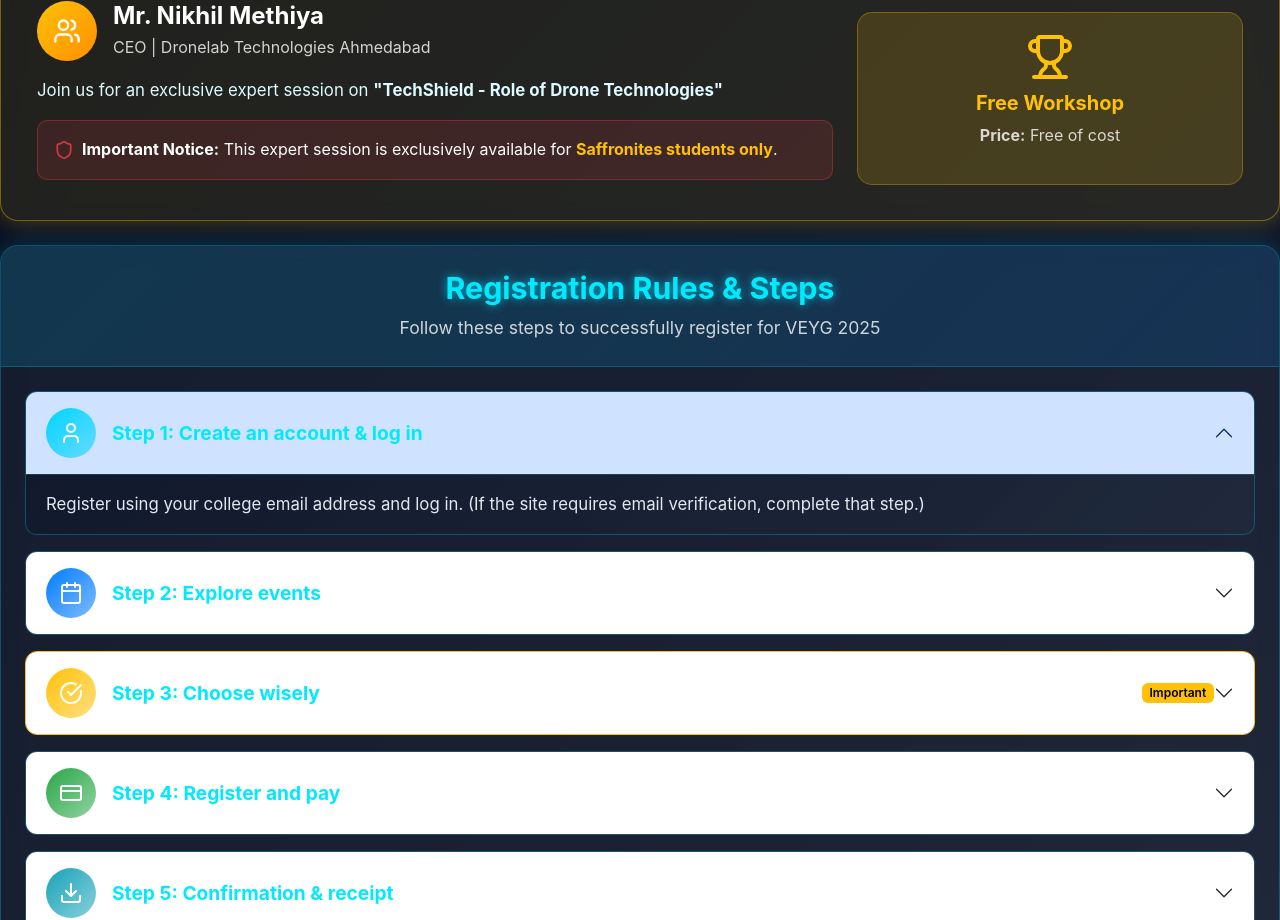
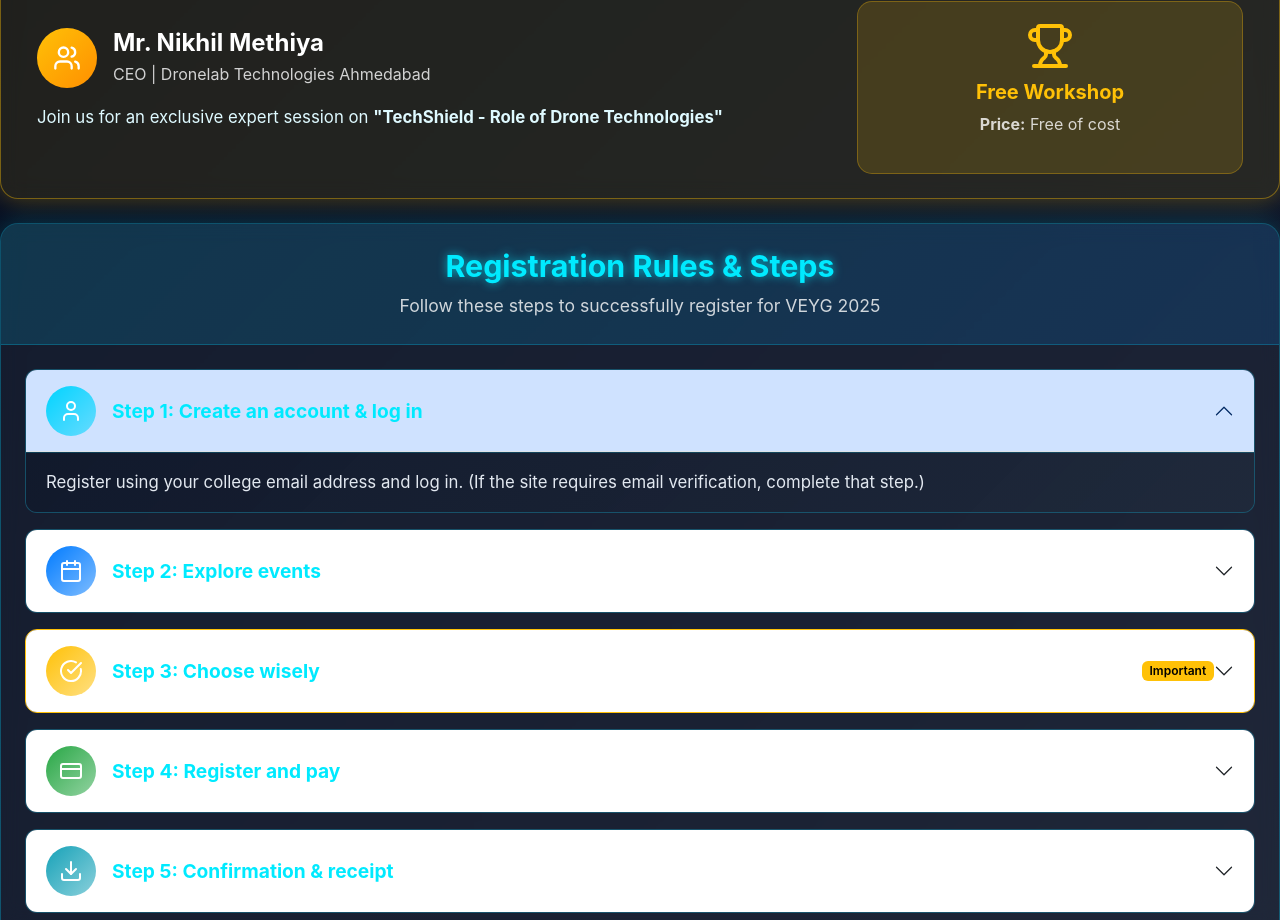
Before and after one commit to FenilKhatri/VEYG-2k25, a React (Vite) app in the folder Frontend/: page / in a window 1280 px wide. Shown: the part 2360-3280 px from the top of the page. Built offline with nearby package versions, Linux system fonts and the light colour scheme.

Commit message:
Design and admin process changed

```diff
--- a/Frontend/src/components/RegistrationRules.jsx
+++ b/Frontend/src/components/RegistrationRules.jsx
@@ -180,27 +180,6 @@ const RegistrationRules = () => {
                     <strong>"TechShield - Role of Drone Technologies"</strong>
                   </p>
                 </div>
-
-                <div
-                  className="alert alert-warning d-flex align-items-center"
-                  style={{
-                    background: "rgba(220, 53, 69, 0.15)",
-                    border: "1px solid rgba(220, 53, 69, 0.4)",
-                    borderRadius: "10px",
-                    color: "#fff",
-                  }}
-                >
-                  <Shield
-                    size={20}
-                    className="me-2"
-                    style={{ color: "#dc3545" }}
-                  />
-                  <div>
-                    <strong>Important Notice:</strong> This expert session is
-                    exclusively available for{" "}
-                    <strong className="text-warning">Saffronites students only</strong>.
-                  </div>
-                </div>
               </div>
 
               <div className="col-md-4 text-center">
@@ -293,9 +272,8 @@ const RegistrationRules = () => {
                     className="mb-3"
                     style={{
                       background: "rgba(255, 255, 255, 0.03)",
-                      border: `1px solid ${
-                        step.important ? "#ffc107" : "rgba(0, 212, 255, 0.25)"
-                      }`,
+                      border: `1px solid ${step.important ? "#ffc107" : "rgba(0, 212, 255, 0.25)"
+                        }`,
                       borderRadius: "12px",
                       overflow: "hidden",
                     }}
--- a/Frontend/src/data/gamesData.js
+++ b/Frontend/src/data/gamesData.js
@@ -18,7 +18,8 @@ export const games = [
       mandatory: [
         "- Payment confirmation is mandatory. After registration confirm your payment to register the game. ",
         "- Physical presence is mandatory.",
-        "- E-certificates will only be given to those who are physically present and have completed the event."
+        "- E-certificates will only be given to those who are physically present and have completed the event.",
+        "Only 3rd, 4th, and 5th Semester students may participate in this event."
       ],
     },
   },
@@ -40,7 +41,8 @@ export const games = [
       mandatory: [
         "- Payment confirmation is mandatory. After registration confirm your payment to register the game. ",
         "- Physical presence is mandatory.",
-        "- E-certificates will only be given to those who are physically present and have completed the event."
+        "- E-certificates will only be given to those who are physically present and have completed the event.",
+        "Only 3rd, 4th, and 5th Semester students may participate in this event."
       ],
     },
   },
@@ -85,7 +87,8 @@ export const games = [
       mandatory: [
         "- Payment confirmation is mandatory. After registration confirm your payment to register the game. ",
         "- Physical presence is mandatory.",
-        "- E-certificates will only be given to those who are physically present and have completed the event."
+        "- E-certificates will only be given to those who are physically present and have completed the event.",
+        "Only 3rd, 4th, and 5th Semester students may participate in this event."
       ],
     },
   },
```
